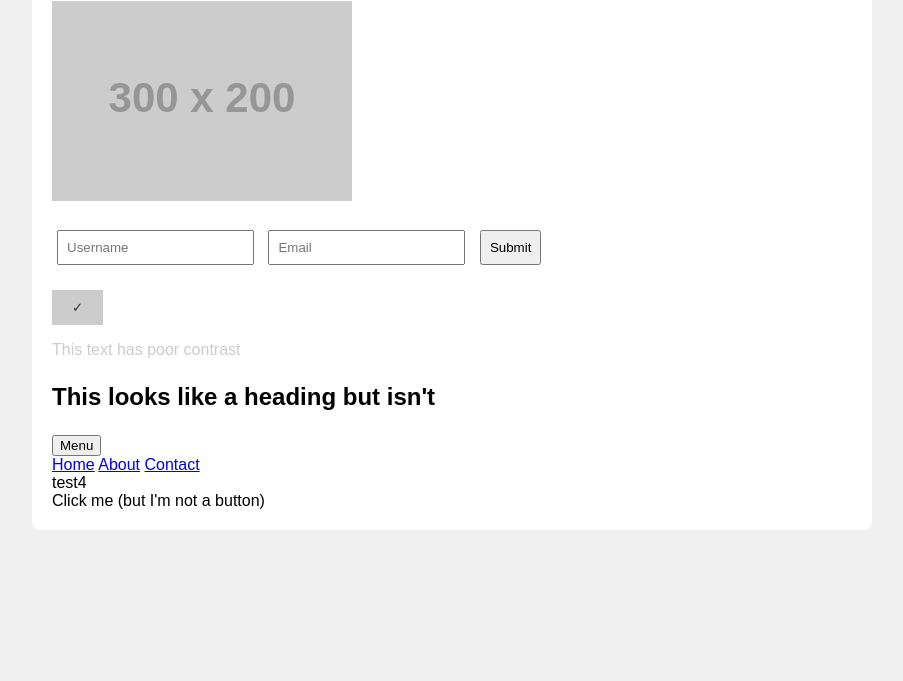
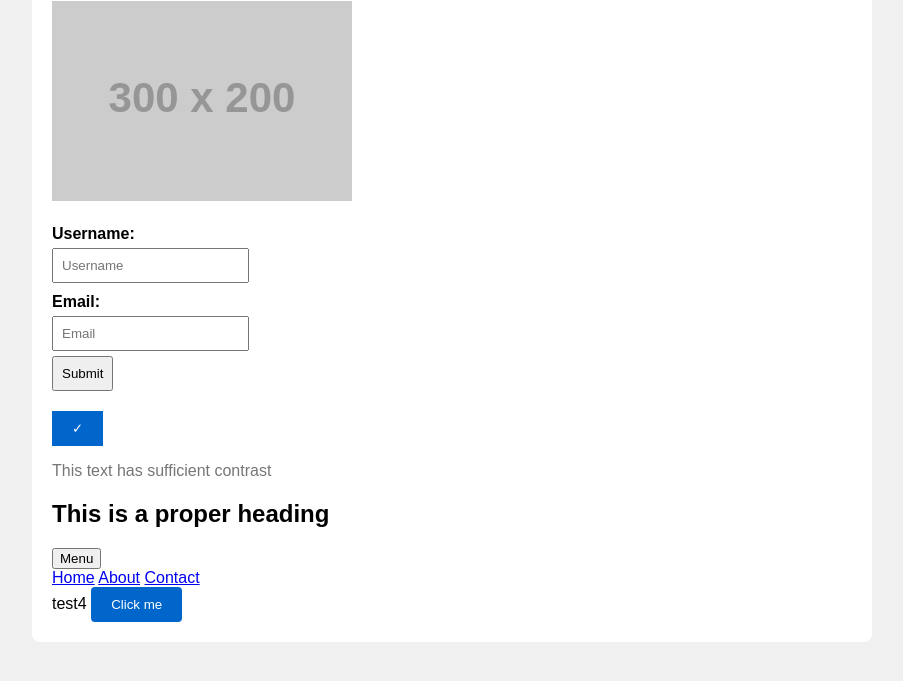
Before and after one commit to rejeesh-tryzens/accesslint, a website: page test.html in a window 1280 px wide. Both pictures are taken after a click on the button "Menu". Shown: the part 119-800 px from the top of the page, without its empty margins (188-1091 px from the left). Drawn offline with Linux system fonts and the light colour scheme; placeholder pictures from the web are drawn by us.

Commit message:
fix(a11y): Fix accessibility issues in test.html

```diff
--- a/test.html
+++ b/test.html
@@ -18,11 +18,19 @@
             border-radius: 8px;
         }
         .button {
-            background-color: #ccc;
-            color: #333;
+            background-color: #0066cc;
+            color: #ffffff;
             padding: 10px 20px;
             border: none;
             cursor: pointer;
+        }
+        .button-style {
+            background-color: #0066cc;
+            color: #ffffff;
+            padding: 10px 20px;
+            border: none;
+            cursor: pointer;
+            border-radius: 4px;
         }
         .image-container {
             margin: 20px 0;
@@ -30,64 +38,92 @@
         form {
             margin: 20px 0;
         }
+        label {
+            display: block;
+            margin-top: 10px;
+            font-weight: bold;
+        }
         input {
             padding: 8px;
-            margin: 5px;
+            margin: 5px 0;
+            display: block;
+        }
+        .skip-link {
+            position: absolute;
+            top: -40px;
+            left: 0;
+            background: #000;
+            color: #fff;
+            padding: 8px;
+            text-decoration: none;
+            z-index: 100;
+        }
+        .skip-link:focus {
+            top: 0;
         }
     </style>
 </head>
 <body>
-    <div class="container">
+    <a href="#main-content" class="skip-link">Skip to main content</a>
+    <main class="container" id="main-content">
         <h1>Accessibility Test Page</h1>
 
-        <!-- Missing alt text -->
+        <!-- Fixed: Added alt text -->
         <div class="image-container">
-            <img src="https://via.placeholder.com/300x200" />
+            <img src="https://via.placeholder.com/300x200" alt="Placeholder image description" />
         </div>
 
-        <!-- Form without proper labels -->
+        <!-- Fixed: Added proper labels -->
         <form>
-            <input type="text" name="username" placeholder="Username" />
-            <input type="email" name="email" placeholder="Email" />
+            <label for="username">Username:</label>
+            <input type="text" id="username" name="username" placeholder="Username" />
+
+            <label for="email">Email:</label>
+            <input type="email" id="email" name="email" placeholder="Email" />
+
             <input type="submit" value="Submit" />
         </form>
 
-        <!-- Button without accessible text -->
+        <!-- Fixed: Added aria-label and aria-hidden -->
         <div>
-            <button class="button" onclick="alert('Clicked')">
-                <span class="icon">✓</span>
+            <button class="button" onclick="alert('Clicked')" aria-label="Confirm selection">
+                <span class="icon" aria-hidden="true">✓</span>
             </button>
         </div>
 
-        <!-- Poor color contrast -->
-        <p style="color: #ccc;">This text has poor contrast</p>
+        <!-- Fixed: Improved color contrast -->
+        <p style="color: #767676;">This text has sufficient contrast</p>
 
-        <!-- Missing heading structure -->
+        <!-- Fixed: Using proper heading element -->
         <div>
-            <p style="font-size: 24px; font-weight: bold;">This looks like a heading but isn't</p>
+            <h2>This is a proper heading</h2>
         </div>
 
-        <!-- Missing ARIA labels -->
+        <!-- Fixed: Added ARIA attributes and nav element -->
         <div>
-            <button onclick="toggleMenu()">Menu</button>
-            <div id="menu" style="display: none;">
+            <button onclick="toggleMenu()" aria-expanded="false" aria-controls="menu" aria-haspopup="true">Menu</button>
+            <nav id="menu" style="display: none;" aria-label="Main navigation">
                 <a href="#home">Home</a>
                 <a href="#about">About</a>
                 <a href="#contact">Contact</a>
-            </div>
+            </nav>
         </div>
         test4
 
-        <!-- Non-semantic HTML -->
-        <div onclick="handleClick()" style="cursor: pointer;">
-            Click me (but I'm not a button)
-        </div>
-    </div>
+        <!-- Fixed: Using semantic button element -->
+        <button onclick="handleClick()" class="button-style">
+            Click me
+        </button>
+    </main>
 
     <script>
         function toggleMenu() {
             const menu = document.getElementById('menu');
-            menu.style.display = menu.style.display === 'none' ? 'block' : 'none';
+            const button = document.querySelector('[aria-controls="menu"]');
+            const isExpanded = button.getAttribute('aria-expanded') === 'true';
+
+            menu.style.display = isExpanded ? 'none' : 'block';
+            button.setAttribute('aria-expanded', !isExpanded);
         }
 
         function handleClick() {
```
